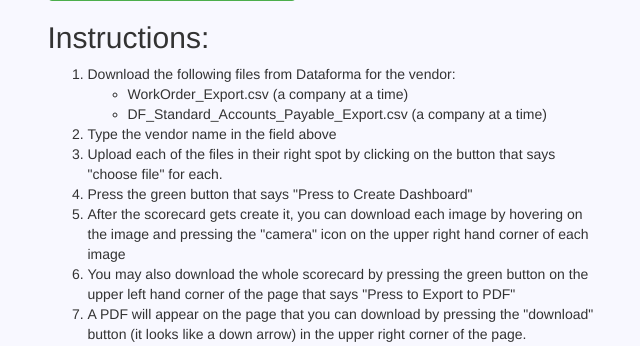
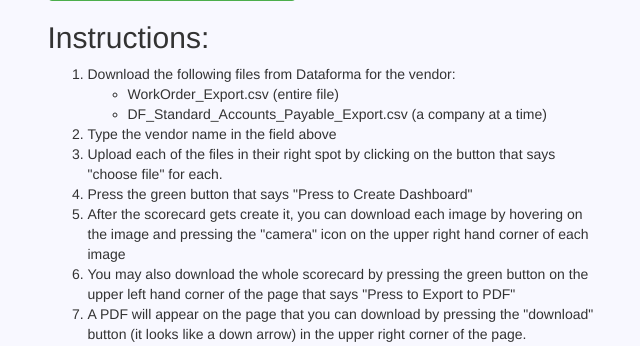
Before and after one commit to titomeza/bpw-vendor-app, a Flask app: page / in a window 1280 px wide. Shown: the part 366-712 px from the top of the page, without its empty margins (315-955 px from the left). Run offline with Flask 2, Linux system fonts and the light colour scheme; parts of the project's set-up code (start-up, migrations or seed data) failed here and were passed over; some libraries are stand-ins or nearby versions.

Commit message:
Add files via upload

```diff
--- a/templates/index.html
+++ b/templates/index.html
@@ -24,7 +24,7 @@
                 <ol>
                     <li>Download the following files from Dataforma for the vendor:
                         <ul>
-                            <li>WorkOrder_Export.csv (a company at a time)</li>
+                            <li>WorkOrder_Export.csv (entire file)</li>
                             <li>DF_Standard_Accounts_Payable_Export.csv (a company at a time)</li>
                         </ul>
                     </li>
```
